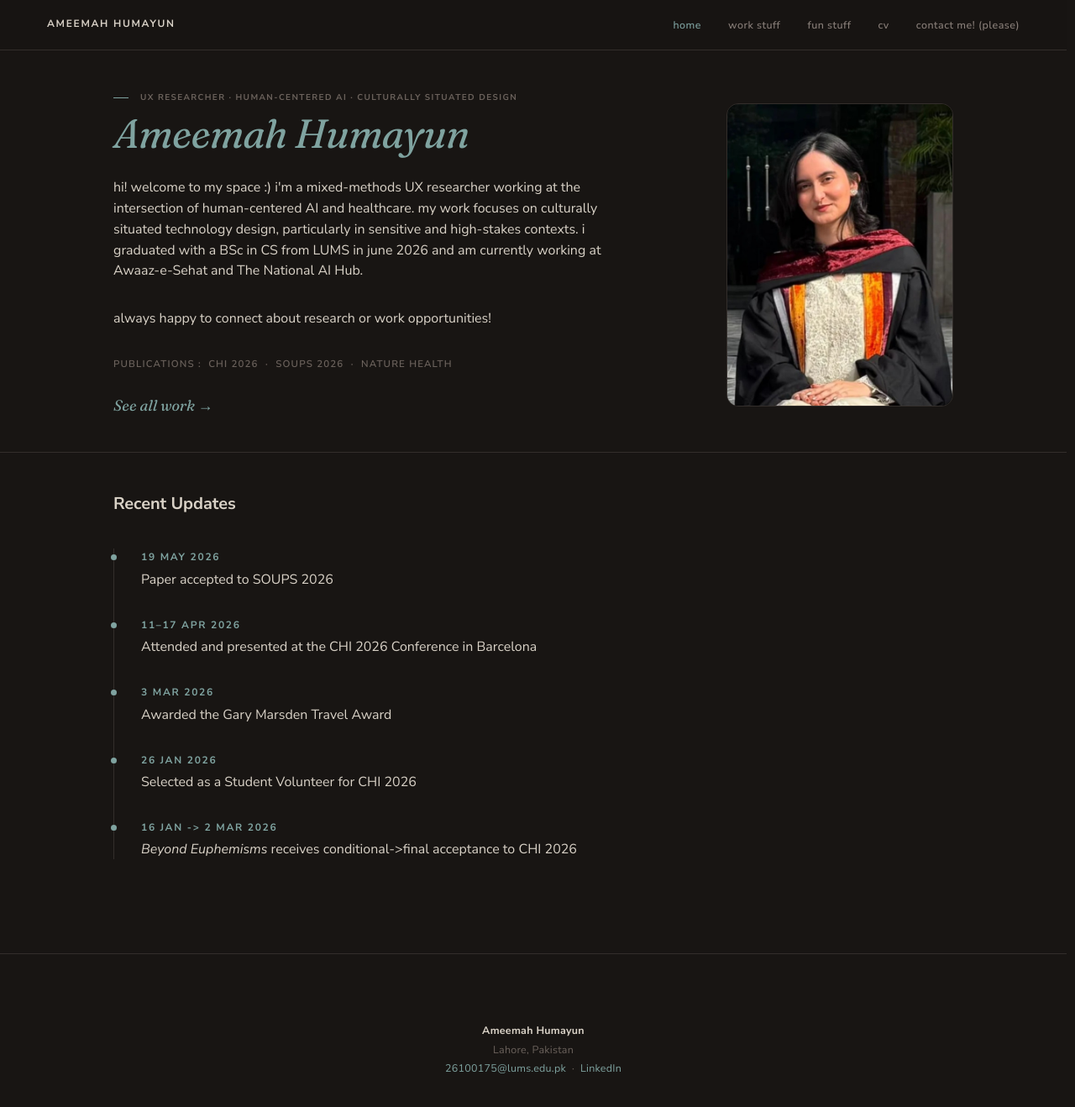
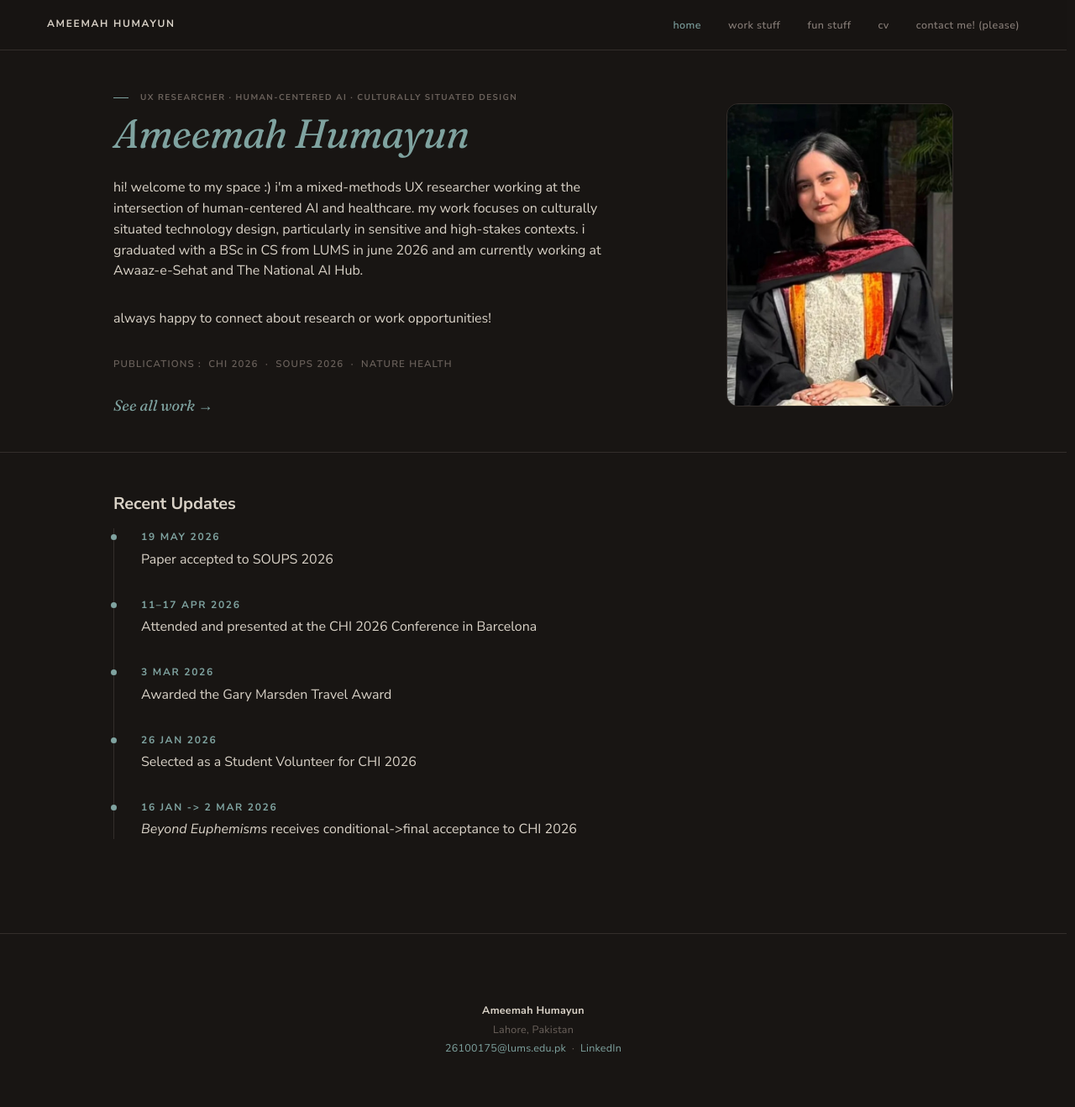
Before and after one commit to ameemahumayun/ameemahumayun.github.io, a Jekyll site: the page built from index.html, in a window 1280 px wide and 1332 px high. Shown: the top 1318 px of the window at 84% size. Built offline with Jekyll 4.4.1, drawn with Linux system fonts in a browser that asks for light colours.

Commit message:
Apply the tighter Recent Updates timeline gap to the real homepage too

```diff
--- a/assets/css/components.css
+++ b/assets/css/components.css
@@ -893,8 +893,8 @@ details[open] > .subaccordion__head .subaccordion__chev { transform: rotate(-135
   padding-left: var(--space-4);
   border-left: 1px solid var(--color-border);
 }
-/* Tighter heading-to-list gap — used on /card/ only (see card/index.html)
-   so the real homepage's Recent Updates spacing is untouched. */
+/* Tighter heading-to-list gap — opt in per page via this modifier
+   (used on both the homepage and /card/). */
 .timeline--tight { margin-top: var(--space-2); }
 .timeline__item {
   position: relative;
--- a/index.html
+++ b/index.html
@@ -34,7 +34,7 @@ description: Mixed-methods UX researcher working on human-centered AI for health
     <h3>Recent Updates</h3>
     <!-- Items are generated from _data/updates.yml (newest first).
          To add an update, add an entry at the top of that file — not here. -->
-    <div class="timeline">
+    <div class="timeline timeline--tight">
       {%- for update in site.data.updates %}
       <div class="timeline__item">
         <div class="timeline__date">{{ update.date }}</div>
```
